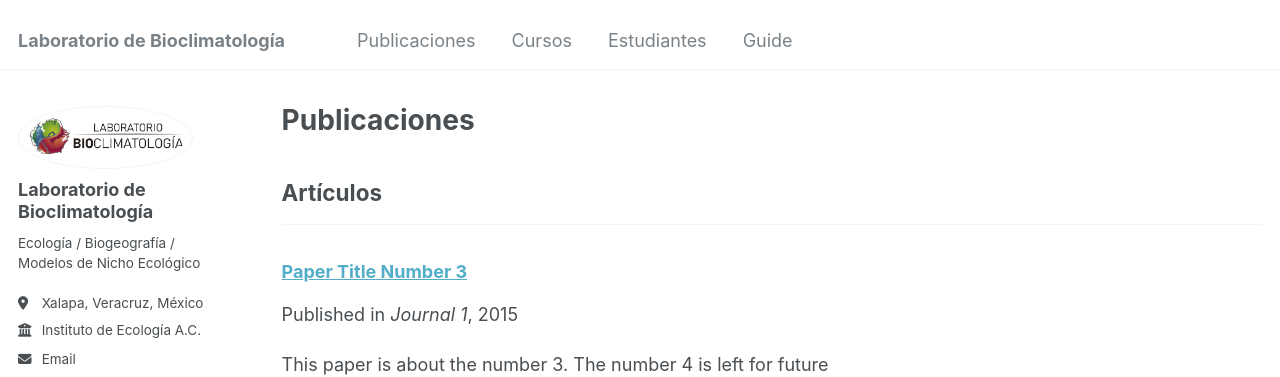
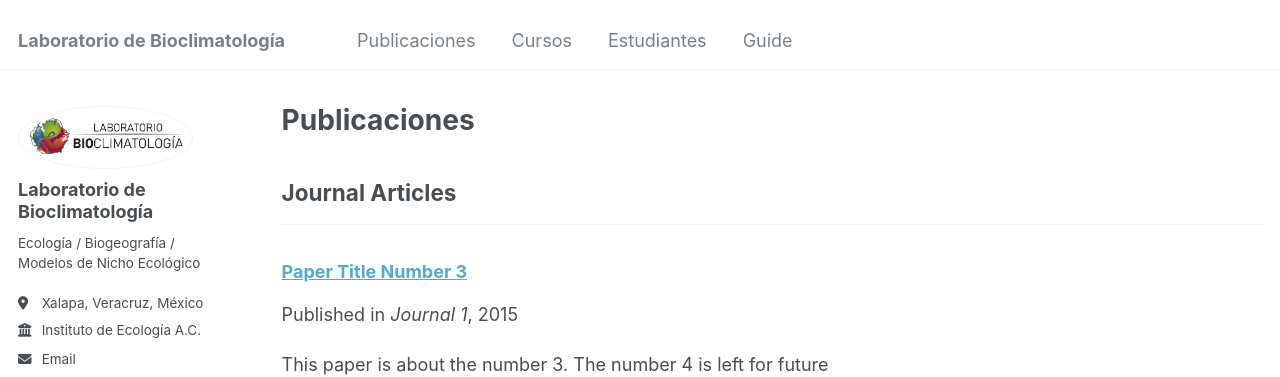
Before and after one commit to Labbioclim/bioclimat, a Jekyll site: the page built from _pages/publications.html, in a window 1280 px wide and 1207 px high. Shown: the top 377 px of the window. Built offline with Jekyll 4.4.1, drawn with Linux system fonts in a browser that asks for light colours; a file with an impossible date is left out.

Commit message:
Update _config.yml

```diff
--- a/_config.yml
+++ b/_config.yml
@@ -76,11 +76,11 @@ author:
 # Publication Category - The following the list of publication categories and their headings
 publication_category:
   books:
-    title: 'Libros o capítulos'
+    title: 'Books'
   manuscripts:
-    title: 'Artículos'
+    title: 'Journal Articles'
   conferences:
-    title: 'Conferences'
+    title: 'Conference Papers'
 
 # Student Category - The following the list of publication categories and their headings
 portfolio_category:
```
